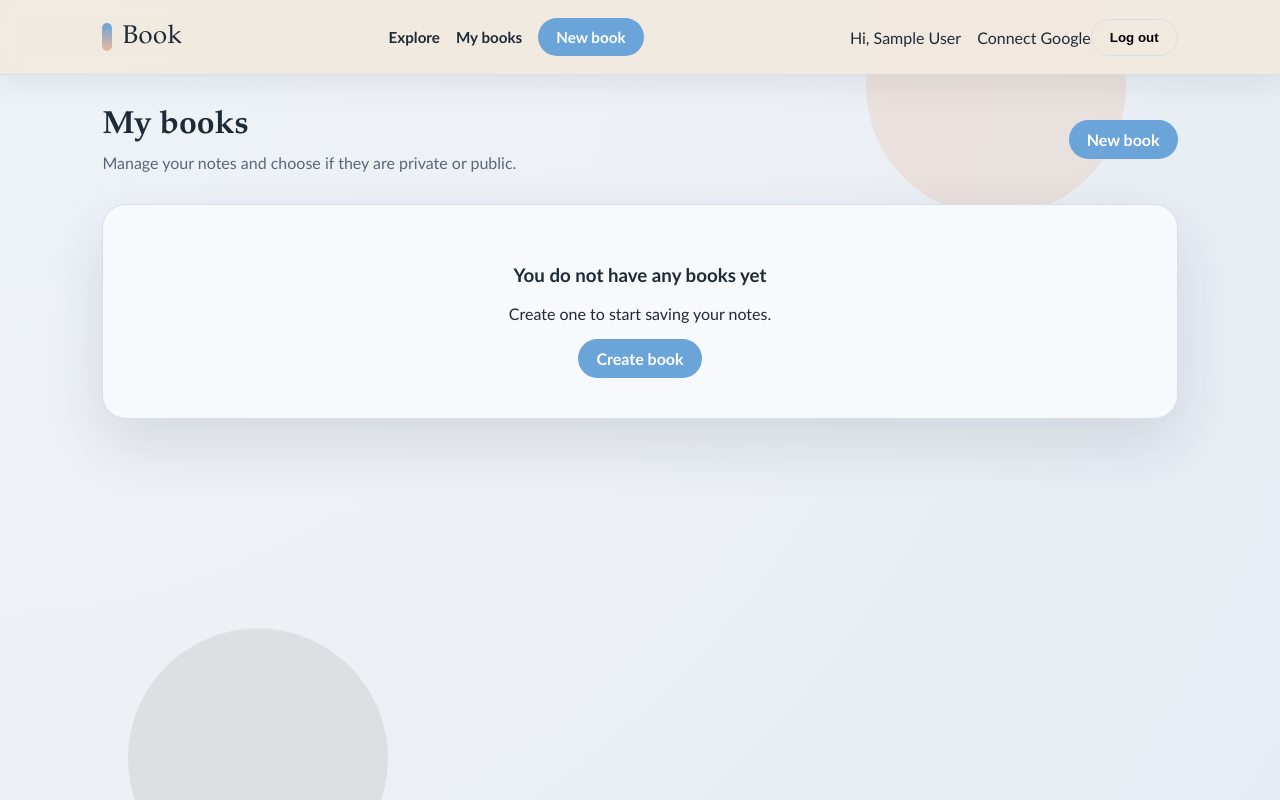
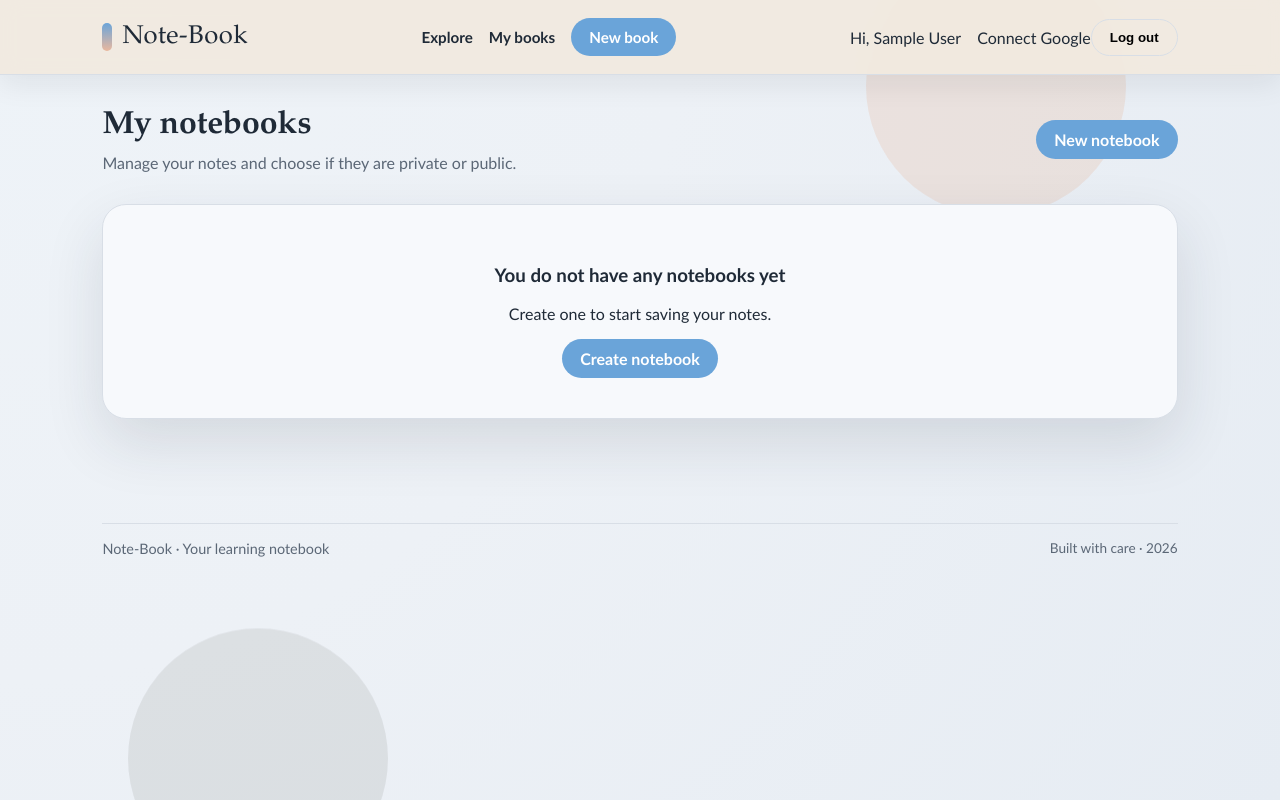
Before and after one commit to Heernandez/Notebook, a Django app: page /mine/ in a window 1280 px wide. Run offline with Django 5.2, Linux system fonts and the light colour scheme; the visitor is signed in with stand-in values (Sample User, id 1); data that the repository does not hold is empty.

Commit message:
ajuste cambio de nombre

```diff
--- a/Book/templates/Book/base.html
+++ b/Book/templates/Book/base.html
@@ -4,7 +4,7 @@
   <head>
     <meta charset="utf-8" />
     <meta name="viewport" content="width=device-width, initial-scale=1" />
-    <title>{% block title %}Book{% endblock %}</title>
+    <title>{% block title %}Note-Book{% endblock %}</title>
     <link rel="stylesheet" href="{% static 'Book/styles.css' %}" />
   </head>
   <body class="{% block body_class %}{% endblock %}">
@@ -15,7 +15,7 @@
     {% if not hide_topbar %}
       <header class="topbar">
         <a class="logo" href="{% url 'Book:public_list' %}">
-          <span>Book</span>
+        <span>Note-Book</span>
         </a>
         <nav class="nav-links">
           <a href="{% url 'Book:public_list' %}">Explore</a>
@@ -51,5 +51,11 @@
     <main class="page">
       {% block content %}{% endblock %}
     </main>
+    <footer class="footer">
+      <div class="footer-inner">
+        <span>Note-Book · Your learning notebook</span>
+        <span class="meta">Built with care · 2026</span>
+      </div>
+    </footer>
   </body>
 </html>
--- a/Book/templates/Book/detail.html
+++ b/Book/templates/Book/detail.html
@@ -1,7 +1,7 @@
 {% extends "Book/base.html" %}
 {% load static %}
 
-{% block title %}{{ book.title }}{% endblock %}
+{% block title %}{{ book.title }} · Note-Book{% endblock %}
 
 {% block content %}
   {% if book_missing %}
--- a/Book/templates/Book/form.html
+++ b/Book/templates/Book/form.html
@@ -1,13 +1,13 @@
 {% extends "Book/base.html" %}
 
 {% block title %}
-{% if form.instance.pk %}Edit book{% else %}New book{% endif %}
+  {% if form.instance.pk %}Edit notebook · Note-Book{% else %}New notebook · Note-Book{% endif %}
 {% endblock %}
 
 {% block content %}
 <section class="form-shell">
   <div class="form-card">
-    <h1>{% if form.instance.pk %}Edit book{% else %}New book{% endif %}</h1>
+      <h1>{% if form.instance.pk %}Edit notebook{% else %}New notebook{% endif %}</h1>
     <p>Save your notes, images, and ideas in one place.</p>
     <form method="post" enctype="multipart/form-data" class="form-grid" data-counter-form>
       {% csrf_token %}
@@ -44,7 +44,7 @@
           </div>
       </div>
       <div class="form-actions">
-        <button class="btn btn-primary" type="submit">Save</button>
+          <button class="btn btn-primary" type="submit">Save notebook</button>
         <a class="btn btn-ghost" href="{% url 'Book:my_list' %}">Cancel</a>
       </div>
     </form>
--- a/Book/templates/Book/leaf_edit.html
+++ b/Book/templates/Book/leaf_edit.html
@@ -1,6 +1,6 @@
 {% extends "Book/base.html" %}
 
-{% block title %}Edit leaf{% endblock %}
+{% block title %}Edit leaf · Note-Book{% endblock %}
 
 {% block content %}
   {% if leaf_missing %}
--- a/Book/templates/Book/leaf_form.html
+++ b/Book/templates/Book/leaf_form.html
@@ -1,6 +1,6 @@
 {% extends "Book/base.html" %}
 
-{% block title %}Add leaf{% endblock %}
+{% block title %}Add leaf · Note-Book{% endblock %}
 
 {% block content %}
   {% if book_missing %}
--- a/Book/templates/Book/my_list.html
+++ b/Book/templates/Book/my_list.html
@@ -1,14 +1,14 @@
 {% extends "Book/base.html" %}
 
-{% block title %}My books{% endblock %}
+{% block title %}My notebooks · Note-Book{% endblock %}
 
 {% block content %}
   <section class="hero">
     <div>
-      <h1>My books</h1>
+      <h1>My notebooks</h1>
       <p>Manage your notes and choose if they are private or public.</p>
     </div>
-    <a class="btn btn-primary" href="{% url 'Book:create' %}">New book</a>
+    <a class="btn btn-primary" href="{% url 'Book:create' %}">New notebook</a>
   </section>
 
   {% if books %}
@@ -43,9 +43,9 @@
     </section>
   {% else %}
     <div class="empty-state">
-      <h3>You do not have any books yet</h3>
+      <h3>You do not have any notebooks yet</h3>
       <p>Create one to start saving your notes.</p>
-      <a class="btn btn-primary" href="{% url 'Book:create' %}">Create book</a>
+      <a class="btn btn-primary" href="{% url 'Book:create' %}">Create notebook</a>
     </div>
   {% endif %}
 {% endblock %}
--- a/Book/templates/Book/reader.html
+++ b/Book/templates/Book/reader.html
@@ -2,7 +2,7 @@
 
 {% block body_class %}reader-body{% endblock %}
 
-{% block title %}{{ book.title }} · Reader{% endblock %}
+{% block title %}{{ book.title }} · Note-Book Reader{% endblock %}
 
 {% block content %}
   {% if book_missing %}
--- a/User/templates/User/password_reset.html
+++ b/User/templates/User/password_reset.html
@@ -1,6 +1,6 @@
 {% extends "Book/base.html" %}
 
-{% block title %}Reset password{% endblock %}
+{% block title %}Reset password · Note-Book{% endblock %}
 
 {% block content %}
   <section class="form-shell">
--- a/User/templates/User/signup.html
+++ b/User/templates/User/signup.html
@@ -1,7 +1,7 @@
 {% extends "Book/base.html" %}
 {% load socialaccount %}
 
-{% block title %}Create account{% endblock %}
+{% block title %}Create account · Note-Book{% endblock %}
 
 {% block content %}
   <section class="form-shell">
--- a/User/templates/account/login.html
+++ b/User/templates/account/login.html
@@ -1,7 +1,7 @@
 {% extends "Book/base.html" %}
 {% load socialaccount %}
 
-{% block title %}Log in{% endblock %}
+{% block title %}Log in · Note-Book{% endblock %}
 
 {% block content %}
   <section class="form-shell">
--- a/User/templates/registration/login.html
+++ b/User/templates/registration/login.html
@@ -1,7 +1,7 @@
 {% extends "Book/base.html" %}
 {% load socialaccount %}
 
-{% block title %}Log in{% endblock %}
+{% block title %}Log in · Note-Book{% endblock %}
 
 {% block content %}
   <section class="form-shell">
--- a/User/templates/socialaccount/connections.html
+++ b/User/templates/socialaccount/connections.html
@@ -1,7 +1,7 @@
 {% extends "Book/base.html" %}
 {% load socialaccount %}
 
-{% block title %}Account connections{% endblock %}
+{% block title %}Account connections · Note-Book{% endblock %}
 
 {% block content %}
   <section class="form-shell">
--- a/static/Book/styles.css
+++ b/static/Book/styles.css
@@ -717,6 +717,27 @@ img {
   object-fit: contain;
 }
 
+.footer {
+  padding: 24px 8vw 40px;
+  color: var(--ink-soft);
+}
+
+.footer-inner {
+  display: flex;
+  justify-content: space-between;
+  gap: 12px;
+  border-top: 1px solid var(--line);
+  padding-top: 16px;
+  font-size: 0.9rem;
+}
+
+@media (max-width: 900px) {
+  .footer-inner {
+    flex-direction: column;
+    align-items: flex-start;
+  }
+}
+
 .reader-shell {
   display: grid;
   gap: 24px;
```
Also changed, not shown: Book/templates/Book/public_list.html (+5 -5 lines).
